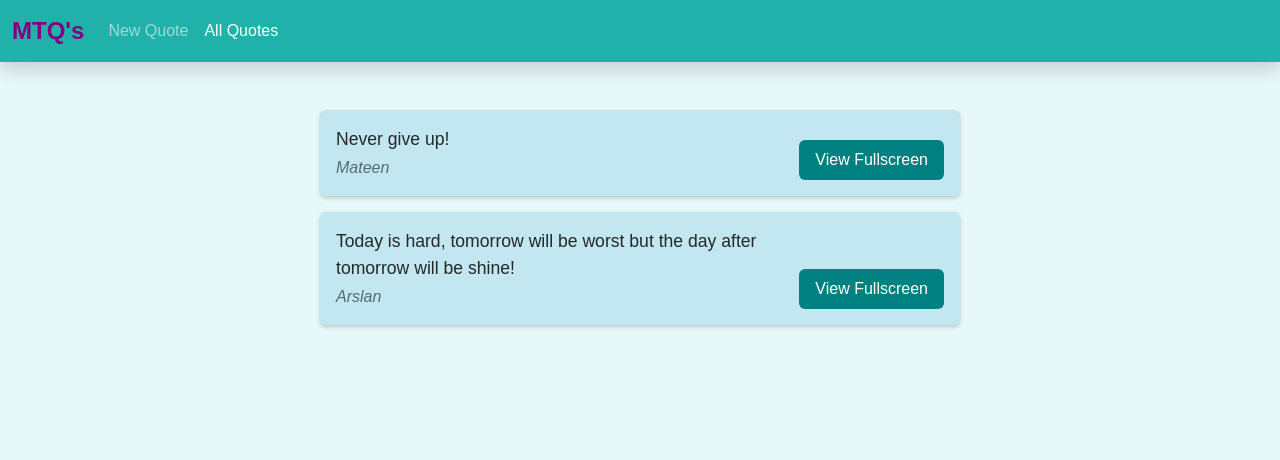
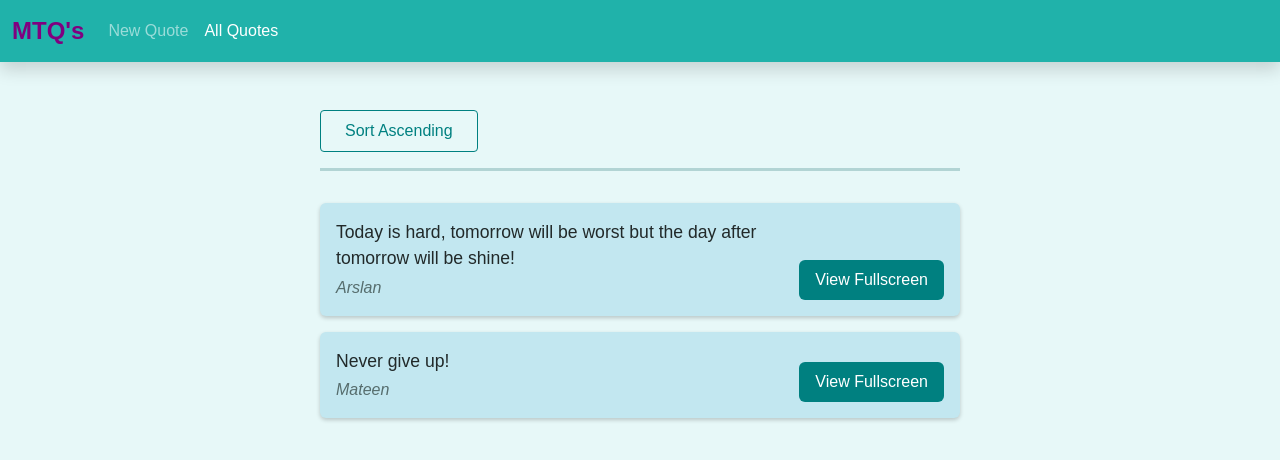
Before and after one commit to mateenNawaz86/Quotes, a React (Create React App) app: page /quotes in a window 1280 px wide. Shown: the top 460 px of the page. Built offline with nearby package versions, Linux system fonts and the light colour scheme.

Commit message:
setup the sorting functionality for quotes order

```diff
--- /dev/null
+++ b/src/components/UI/OutLineBtn.jsx
@@ -0,0 +1,12 @@
+import React from "react";
+import classes from "./OutLineBtn.module.css";
+
+const OutLineBtn = (props) => {
+  return (
+    <button onClick={props.onClick} className={classes.outLineBtn}>
+      {props.children}
+    </button>
+  );
+};
+
+export default OutLineBtn;
--- /dev/null
+++ b/src/components/UI/OutLineBtn.module.css
@@ -0,0 +1,33 @@
+.outLineBtn {
+  font: inherit;
+  color: teal;
+  border: 1px solid teal;
+  background-color: transparent;
+  border-radius: 4px;
+  padding: 0.5rem 1.5rem;
+  cursor: pointer;
+}
+
+.outLineBtn:hover {
+  background-color: #c2fafa;
+}
+
+@media (max-width: 668px) {
+  .outLineBtn {
+    margin-left: 2rem;
+  }
+}
+
+@media (max-width: 450px) {
+  .outLineBtn {
+    padding: 6px 10px;
+    font-size: 12px;
+  }
+}
+
+@media (max-width: 326px) {
+  .outLineBtn {
+    padding: 5px 8px;
+    font-size: 10px;
+  }
+}
--- a/src/components/quotes/QuoteForm.jsx
+++ b/src/components/quotes/QuoteForm.jsx
@@ -1,5 +1,7 @@
 import React from "react";
 import { useRef } from "react";
+import { useDispatch } from "react-redux";
+import { uiActions } from "../../store/ui-slice";
 
 import Card from "../UI/Card";
 import FillBtn from "../UI/FillBtn";
@@ -9,6 +11,7 @@ import classes from "./QuoteForm.module.css";
 const QuoteForm = (props) => {
   const authorInputRef = useRef();
   const textInputRef = useRef();
+  const dispatch = useDispatch();
 
   function submitFormHandler(event) {
     event.preventDefault();
@@ -21,9 +24,19 @@ const QuoteForm = (props) => {
     props.onAddQuote({ author: enteredAuthor, text: enteredText });
   }
 
+  const focusHandler = () => {
+    dispatch(uiActions.setEntering(true));
+    console.log("focus");
+  };
+
   return (
+    <>
       <Card>
-      <form className={classes.form} onSubmit={submitFormHandler}>
+        <form
+          className={classes.form}
+          onSubmit={submitFormHandler}
+          onFocus={focusHandler}
+        >
           {props.isLoading && (
             <div className={classes.loading}>
               <LoadingSpinner />
@@ -32,7 +45,12 @@ const QuoteForm = (props) => {
 
           <div className={classes.control}>
             <label htmlFor="author">Author</label>
-          <input type="text" id="author" ref={authorInputRef} />
+            <input
+              type="text"
+              id="author"
+              ref={authorInputRef}
+              autoComplete="off"
+            />
           </div>
           <div className={classes.control}>
             <label htmlFor="text">Text</label>
@@ -43,6 +61,7 @@ const QuoteForm = (props) => {
           </div>
         </form>
       </Card>
+    </>
   );
 };
 
--- a/src/components/quotes/QuoteList.jsx
+++ b/src/components/quotes/QuoteList.jsx
@@ -1,13 +1,42 @@
 import React from "react";
+import OutLineBtn from "../UI/OutLineBtn";
+import { useNavigate, useLocation } from "react-router-dom";
 
 import QuoteItem from "./QuoteItem";
 import classes from "./QuoteList.module.css";
 
+const sortQuotes = (quote, ascending) => {
+  return quote.sort((quoteA, quoteB) => {
+    if (ascending) {
+      return quoteA.id > quoteB.id ? 1 : -1;
+    } else {
+      return quoteB.id > quoteA.id ? 1 : -1;
+    }
+  });
+};
+
 const QuoteList = (props) => {
+  const navigate = useNavigate();
+  const location = useLocation();
+
+  const queryParams = new URLSearchParams(location.search);
+  const isSortAscending = queryParams.get("sort") === "ascending";
+
+  const changeSortHandler = () => {
+    navigate("/quotes?sort=" + (isSortAscending ? "descending" : "ascending"));
+  };
+
+  // function for changing the order of list
+  const changeOrderQuotes = sortQuotes(props.quotes, isSortAscending);
   return (
     <>
+      <div className={classes.sorting}>
+        <OutLineBtn onClick={changeSortHandler}>
+          Sort {isSortAscending ? "Descending" : "Ascending"}
+        </OutLineBtn>
+      </div>
       <ul className={classes.list}>
-        {props.quotes.map((quote) => (
+        {changeOrderQuotes.map((quote) => (
           <QuoteItem
             key={quote.id}
             id={quote.id}
--- a/src/components/quotes/QuoteList.module.css
+++ b/src/components/quotes/QuoteList.module.css
@@ -9,17 +9,3 @@
   border-bottom: 3px solid #b2d4d4;
   margin-bottom: 2rem;
 }
-
-.sorting button {
-  font: inherit;
-  color: teal;
-  border: 1px solid teal;
-  background-color: transparent;
-  border-radius: 4px;
-  padding: 0.5rem 1.5rem;
-  cursor: pointer;
-}
-
-.sorting button:hover {
-  background-color: #c2fafa;
-}
--- a/src/store/ui-slice.jsx
+++ b/src/store/ui-slice.jsx
@@ -1,6 +1,10 @@
 import { createSlice } from "@reduxjs/toolkit";
 
-const initialState = { showMenu: false, isAddingComment: false };
+const initialState = {
+  showMenu: false,
+  isAddingComment: false,
+  isEntering: false,
+};
 
 const uiSlice = createSlice({
   name: "ui",
@@ -13,6 +17,9 @@ const uiSlice = createSlice({
     addComment(state) {
       state.isAddingComment = !state.isAddingComment;
     },
+    setEntering(state) {
+      state.isEntering = !state.isEntering;
+    },
   },
 });
 
```
Also changed, not shown: 1 other file (tests, documents, lock files or other folders). Lines whose indentation alone changed are shown as unchanged.
